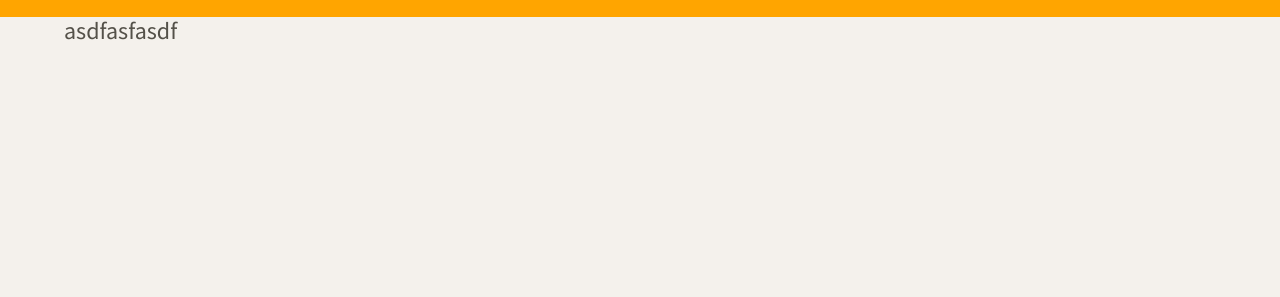
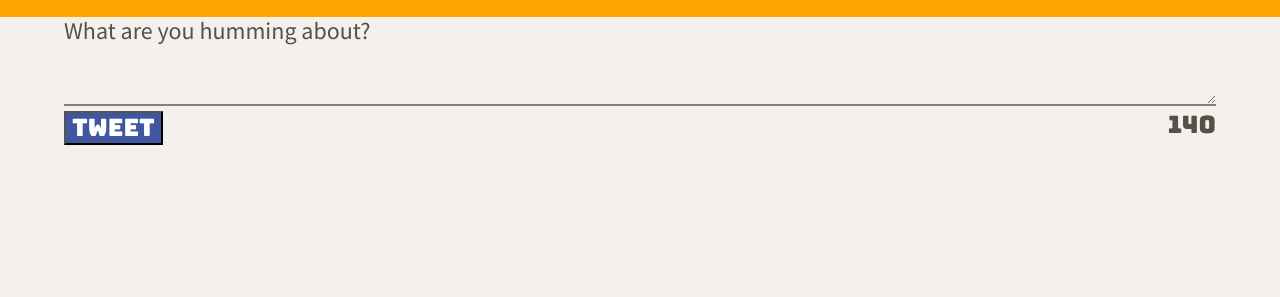
Before and after one commit to tsun812/tweeter_app, a website: page public/index.html in a window 1280 px wide. Shown: the part 503-800 px from the top of the page. Drawn offline with nearby package versions, Linux system fonts and the light colour scheme.

Commit message:
add styling to main->add new tweet component

```diff
--- a/public/index.html
+++ b/public/index.html
@@ -15,6 +15,7 @@
     <link rel="stylesheet" href="/styles/layout.css" type="text/css" />
     <link rel="stylesheet" href="/styles/nav.css" type="text/css" />
     <link rel="stylesheet" href="/styles/header.css" type="text/css" />
+    <link rel="stylesheet" href="/styles/main.css" type="text/css" />
 
     <!-- External JS -->
     <script src="https://ajax.googleapis.com/ajax/libs/jquery/3.4.1/jquery.min.js"></script>
@@ -45,6 +46,17 @@
   </header>
 
     <!-- Page-specific (main) content here -->
-    <main class="container">asdfasfasdf</main>
+    <main class="container">
+      <section class="new-tweet">
+        <form method= "POST" action= "/tweets/">
+          <label for="tweet-text">What are you humming about?</label>
+          <textarea name="text" id="tweet-text"></textarea>
+          <div>
+            <button type="submit">Tweet</button>
+            <output name="counter" class="counter" for="tweet-text">140</output>
+          </div>
+        </form>
+      </section>
+    </main>
   </body>
 </html>
--- a/public/styles/layout.css
+++ b/public/styles/layout.css
@@ -31,7 +31,6 @@ body {
  */
  main {
   width: 90%;
-  background-color: #f4f1ec;
   align-self: center;
 
  }
--- /dev/null
+++ b/public/styles/main.css
@@ -0,0 +1,19 @@
+
+.container  textarea{
+  width: 100%;
+  outline: 0;
+  border: none;
+  background: transparent;
+  border-bottom: 2px solid grey;
+}
+
+.new-tweet div{
+  display: flex;
+  justify-content: space-between;
+  font-family: Bungee;
+}
+
+.new-tweet div button{
+  background-color: #4056A1;
+  color: white;
+}
```
